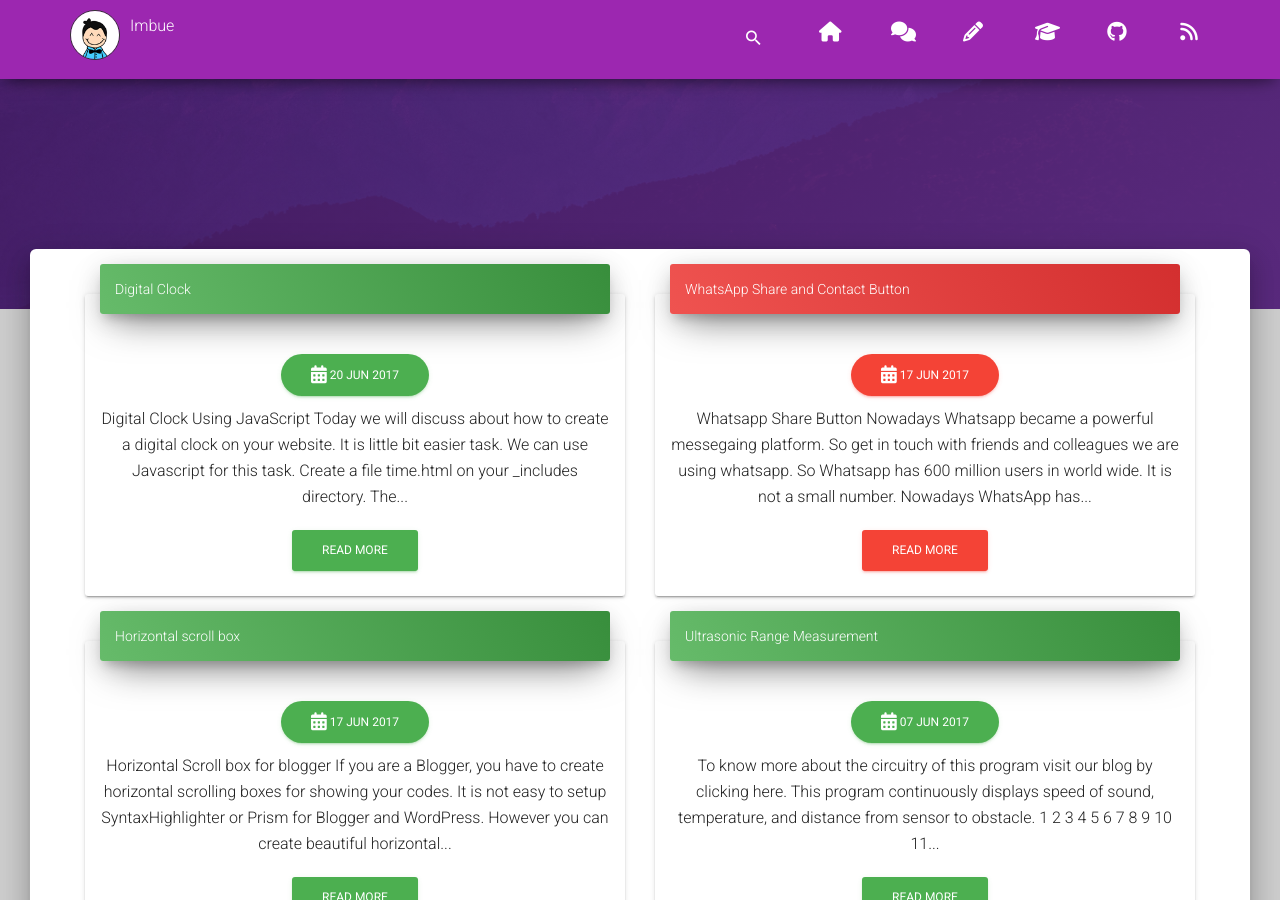
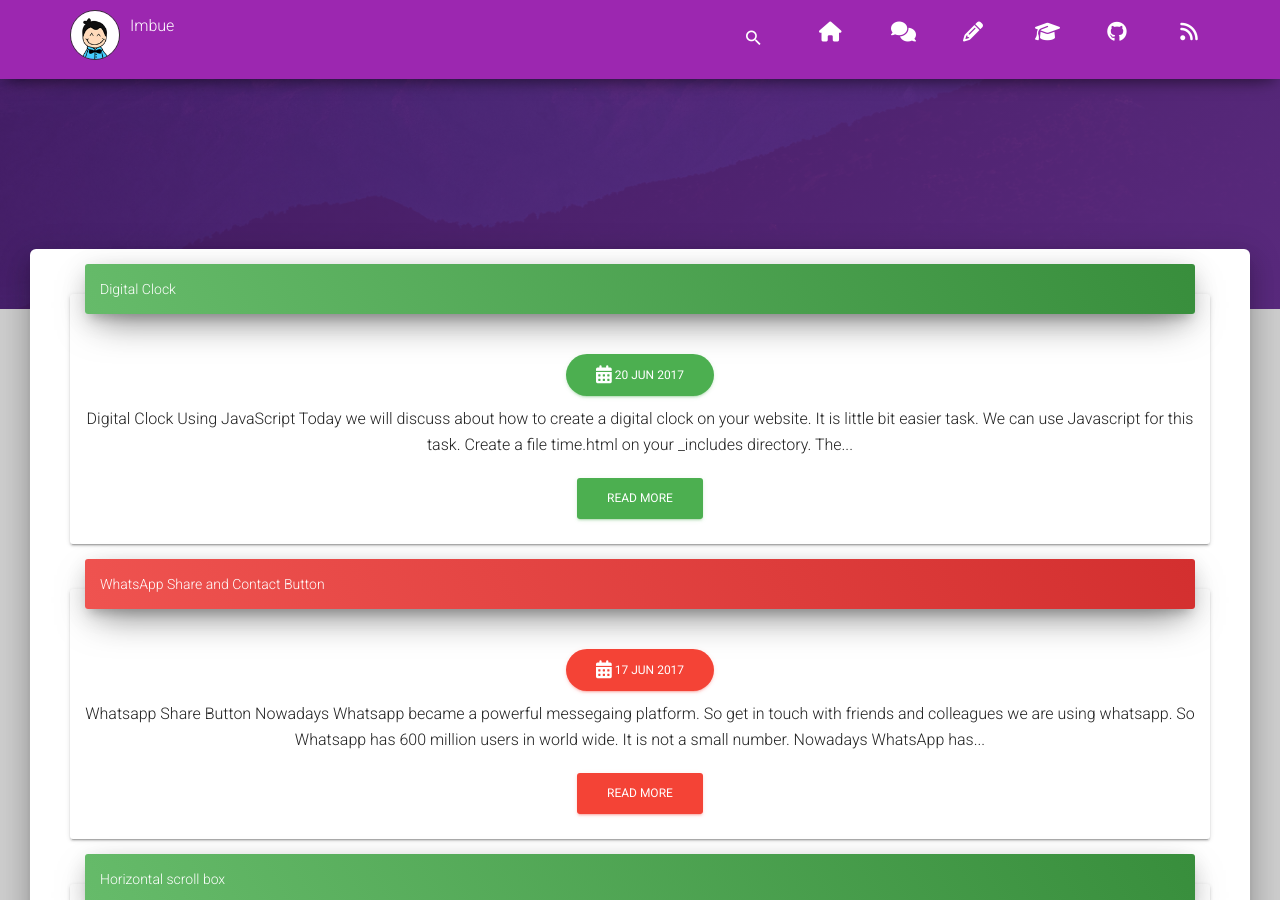
Before and after one commit to tip4programs/imbue, a Jekyll site: the page built from index.html, in a window 1280 px wide and 900 px high, scrolled down 501 px. Built offline with Jekyll 4.4.1, drawn with Linux system fonts in a browser that asks for light colours; nearby versions of some CDN libraries; the list of posts is cut into pages by our own code; comment, search, counter and statistics services are not loaded; a style sheet for code colours, icons or effects is not loaded.

Commit message:
Update index.html

```diff
--- a/index.html
+++ b/index.html
@@ -3,9 +3,9 @@ layout: default
 title: Welcome to Our Blog
 ---
 
-<div class="card-deck">
+<!-- <div class="card-deck"> -->
 {% for post in paginator.posts %}
-<div class="col-md-6">
+<!-- <div class="col-md-6"> -->
         <div class="card card-nav-tabs">
         <div class="header header-{{ post.card_color }}">
         <div class="nav-tabs-wrapper">
@@ -28,9 +28,9 @@ title: Welcome to Our Blog
          </div>
         </div>
       </div>
-    </div>
+   <!-- </div> -->
        {% endfor %}
-      </div>
+    <!--  </div> -->
     <!-- Pagination links -->
 
 <div class="text-center">
```
